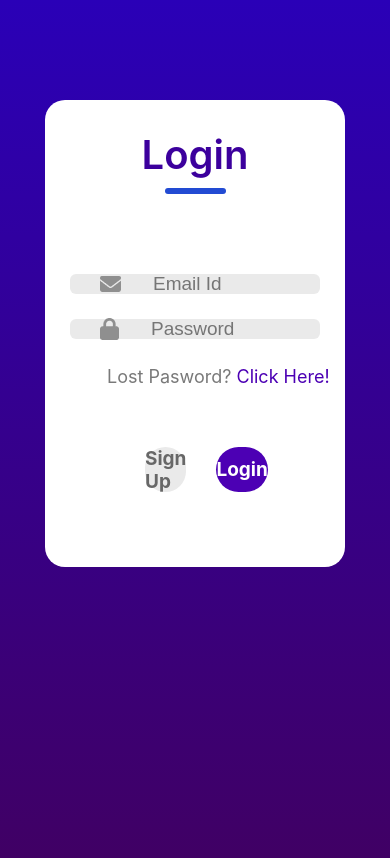
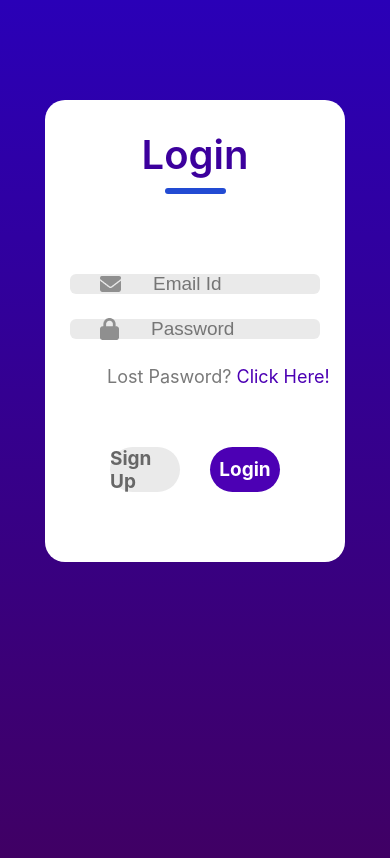
Before and after one commit to boxing64/SignUp, a React (Create React App) app: page / in a window 390 px wide. Shown: the top 858 px of the page. Built offline with nearby package versions, Linux system fonts and the light colour scheme; the HTML template or start-up script is replaced by a standard one.

Commit message:
responsive

```diff
--- a/src/Components/LoginSignup/LoginSignup.css
+++ b/src/Components/LoginSignup/LoginSignup.css
@@ -107,10 +107,11 @@
     width: 300px;
 
 };
-.sumbit{
+/* .sumbit{
+    font-size: 10px;
     width: 100px;
     height: 30px;
-}
+} */
 
     .sumbit-container
     {
@@ -122,4 +123,9 @@
         height: 20px;
         width: 250px;
     }
+
+    .sumbit {
+       width: 70px;
+
+    }
 }
```
